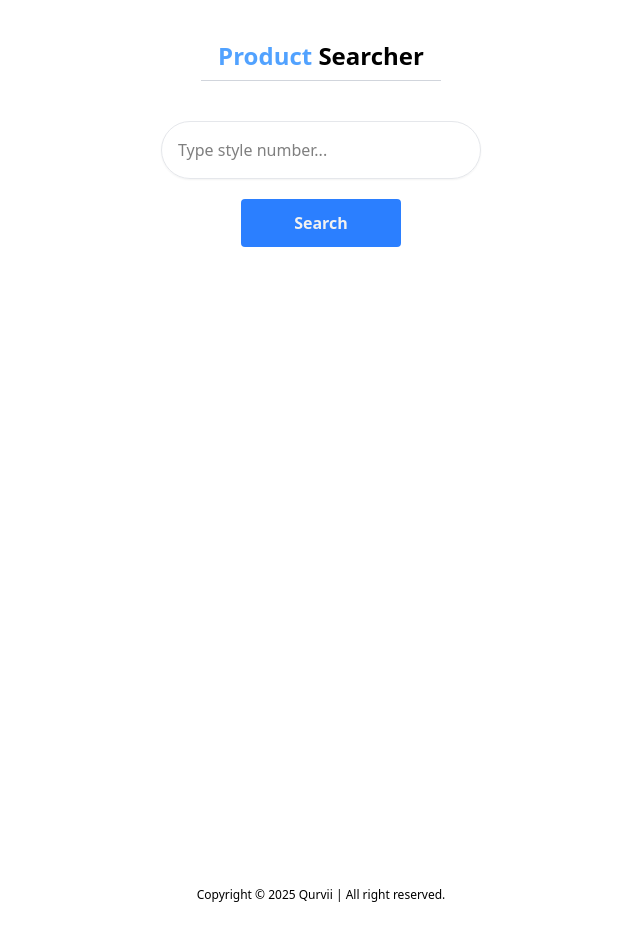
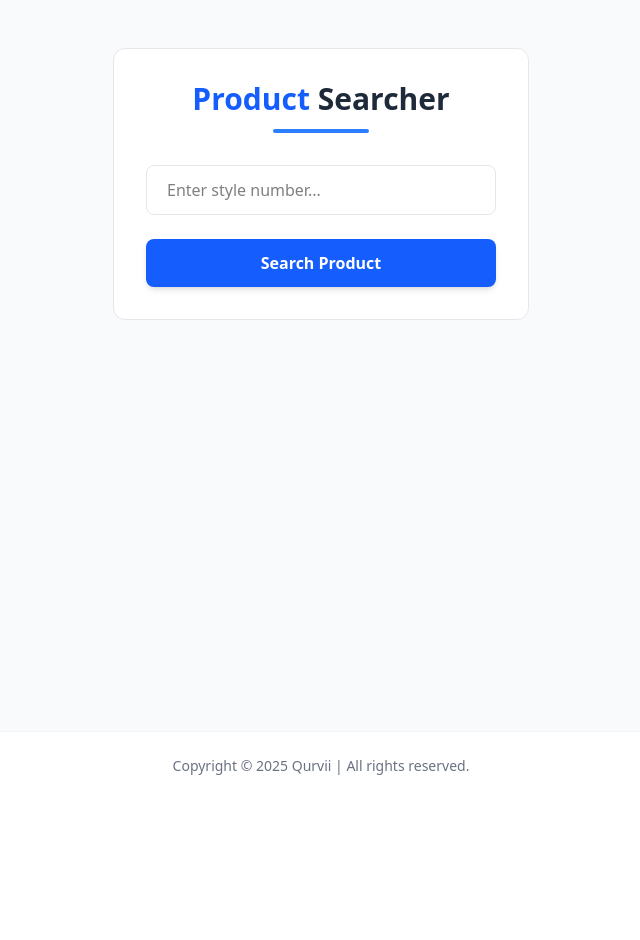
Before and after one commit to Sachinrawat6/ProductFinder, a React (Vite) app in the folder productFinder/: page / in a window 1280 px wide. Shown: the top 940 px of the page, without its empty margins (319-959 px from the left). After the commit the page ends 800 px from the top, so only its background shows below. Built offline with nearby package versions, Linux system fonts and the light colour scheme; no server answers.

Commit message:
ui updated

```diff
--- a/productFinder/src/App.jsx
+++ b/productFinder/src/App.jsx
@@ -1,75 +1,101 @@
 import React, { useEffect, useState } from 'react';
 const API = `https://inventorybackend-m1z8.onrender.com/api/product`;
 
-
 const App = () => {
   const [data, setData] = useState([]);
-  const[query,setQuery] = useState('');
-  const[error,setError] = useState(false);
+  const [query, setQuery] = useState('');
+  const [error, setError] = useState(false);
 
   const fetchData = async () => {
     const response = await fetch(API);
     const response_data = await response.json();
     setData(response_data);
-
-
   };
 
   useEffect(() => {
-    fetchData(); // Call the fetchData function here
-  }, []); // Empty array ensures it only runs once when the component mounts
+    fetchData();
+  }, []);
 
-//  handle  submit
+  const urlOpener = () => {
+    const product = data.find((curProduct) => curProduct.style_code == query);
+    product ? window.open(`https://www.myntra.com/jackets/qurvii%2b/styleNumber=${product.style_code}/${product.style_id}/buy`) : setError(true);
+  };
 
+  const viewRackSpace = () => {
+    const rackSpace = data.find((curProduct) => curProduct.style_code == query);
+    return rackSpace?.rack_space || "Not Available";
+  };
 
-const urlOpener = ()=>{
-  const product = data.find((curProduct)=> curProduct.style_code==query);
-  product?window.open(`https://www.myntra.com/jackets/qurvii%2b/styleNumber=${product?.style_code}/${product.style_id}/buy`):setError(true);
-}
-
-// const viewRackSpace = ()=>{
-//   const rackSpace = data.find((curProduct)=>curProduct.style_code==query);
-//   return rackSpace?.rack_space || "No Rack Space";
-// }
-
-// query.length==5?viewRackSpace():"";
-
-
-
-const handleSubmit = (e)=>{
-  e.preventDefault();
-  urlOpener();
-  setQuery('');
-
-}
-
+  const handleSubmit = (e) => {
+    e.preventDefault();
+    urlOpener();
+    setQuery('');
+  };
 
   return (
-    <div className="container  mx-auto my-10">
-      <h1 className='text-center font-bold text-2xl'><span className='text-blue-400'>Product</span> Searcher</h1>
+    <div className="min-h-screen bg-gray-50 flex flex-col">
+      <main className="flex-grow container mx-auto px-4 py-12 max-w-md">
+        <div className="bg-white rounded-xl border-gray-200 border p-8">
+          {/* Header */}
+          <div className="text-center mb-8">
+            <h1 className="text-3xl font-bold text-gray-800">
+              <span className="text-blue-600">Product</span> Searcher
+            </h1>
+            <div className="w-24 h-1 bg-blue-500 mx-auto mt-3 rounded-full"></div>
+          </div>
 
-      <hr className='w-60 mx-auto mt-2 text-gray-300' />
-{/*       <p className={`${query?.length>4?'text-center mt-4 w-40  mx-auto py-4':""}`}>  {query?.length==5?`Rack Space : ${viewRackSpace() || "Default"}`:""} </p> */}
-      <form onSubmit={handleSubmit} className='flex flex-col  mt-10 container mx-auto'>
-        <input type="text"
-        className='border-1 border-gray-200 w-80 mx-auto p-4 shadow-xs outline-blue-400 rounded-full'
-        value={query}
-        onChange={(e)=>setQuery(e.target.value)}
+          {/* Rack Space Display */}
+          {query.length === 5 && (
+            <div className="mb-6 p-4 bg-blue-50 rounded-lg border border-blue-100 text-center">
+              <p className="text-blue-800 font-medium">
+                Rack Space: <span className="font-bold">{viewRackSpace()}</span>
+              </p>
+            </div>
+          )}
 
-        placeholder='Type style number...' />
-        <button
-          className=' w-40 py-3 px-4 mx-auto mt-5 bg-blue-500 rounded text-[#f1f1f1] font-semibold cursor-pointer hover:scale-[.9] duration-75 ease-in'
-        > Search</button>
+          {/* Search Form */}
+          <form onSubmit={handleSubmit} className="space-y-6">
+            <div>
+              <input
+                type="text"
+                className="w-full px-5 py-3 border border-gray-200 rounded-lg focus:ring-2 focus:ring-blue-500 focus:border-blue-500 transition-all outline-none"
+                value={query}
+                onChange={(e) => {
+                  setQuery(e.target.value);
+                  setError(false);
+                }}
+                placeholder="Enter style number..."
+                maxLength="5"
+                pattern="\d{5}"
+                title="Please enter a 5-digit style number"
+              />
+            </div>
 
+            <button
+              type="submit"
+              className="w-full py-3 px-4 bg-blue-600 hover:bg-blue-700 text-white font-semibold rounded-lg shadow-md transition-all duration-200 transform hover:scale-[1.02] focus:outline-none focus:ring-2 focus:ring-blue-500 focus:ring-opacity-50"
+            >
+              Search Product
+            </button>
 
-         {error?<p className='text-center mt-6 text-red-600 animate-bounce'>Style not found search again 😔 </p>:""}
+            {error && (
+              <div className="mt-4 p-3 bg-red-50 border border-red-200 rounded-lg text-center animate-fade-in">
+                <p className="text-red-600 font-medium">
+                  Style not found. Please try again. 😔
+                </p>
+              </div>
+            )}
+          </form>
+        </div>
+      </main>
 
-      </form>
-      {/* <button onClick={viewRackSpace}>View Rack Space</button> */}
-      <footer>
-        <p className='text-center md:mt-160 text-xs mx-auto mt-100 w-80 '>
-        Copyright © 2025 Qurvii | All right reserved.
-        </p>
+      {/* Footer */}
+      <footer className="py-6 bg-white border-t border-gray-100">
+        <div className="container mx-auto px-4 text-center">
+          <p className="text-gray-500 text-sm">
+            Copyright © {new Date().getFullYear()} Qurvii | All rights reserved.
+          </p>
+        </div>
       </footer>
     </div>
   );
```
